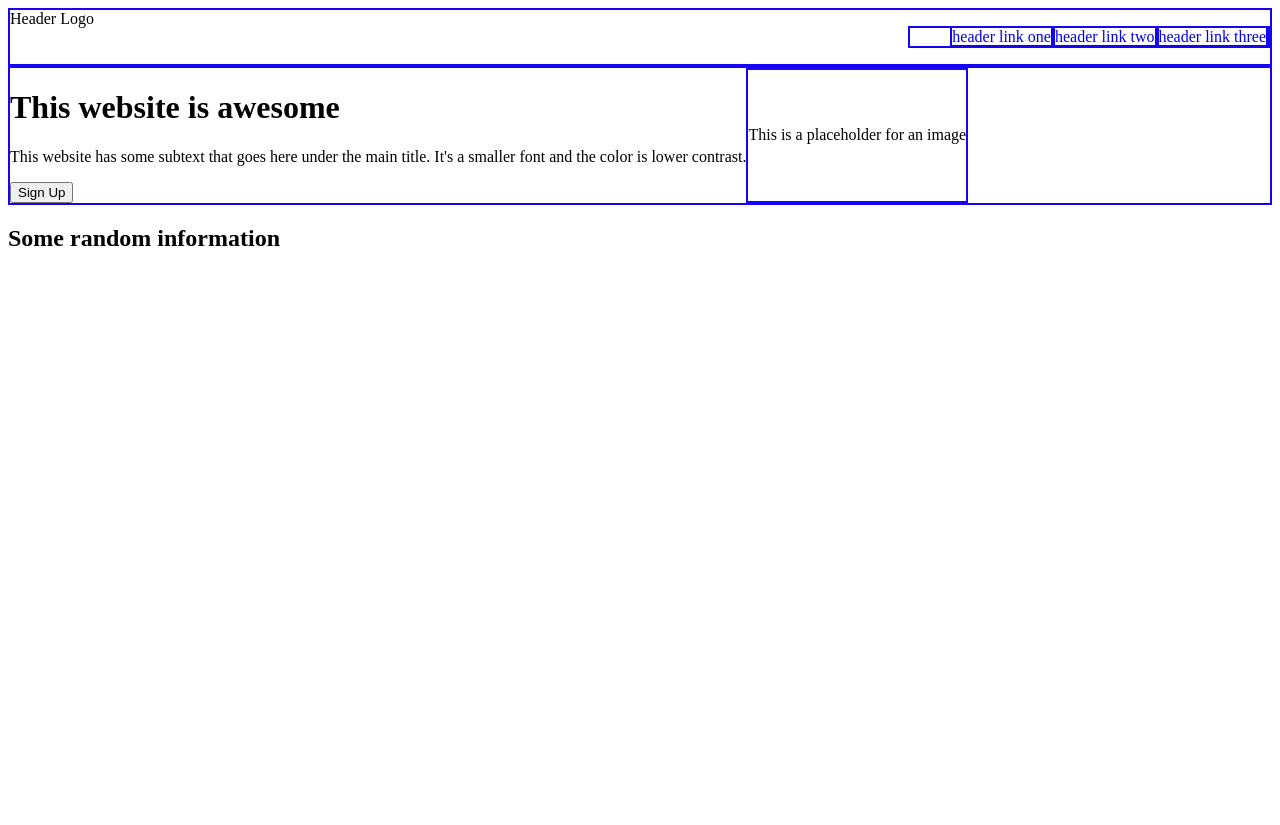
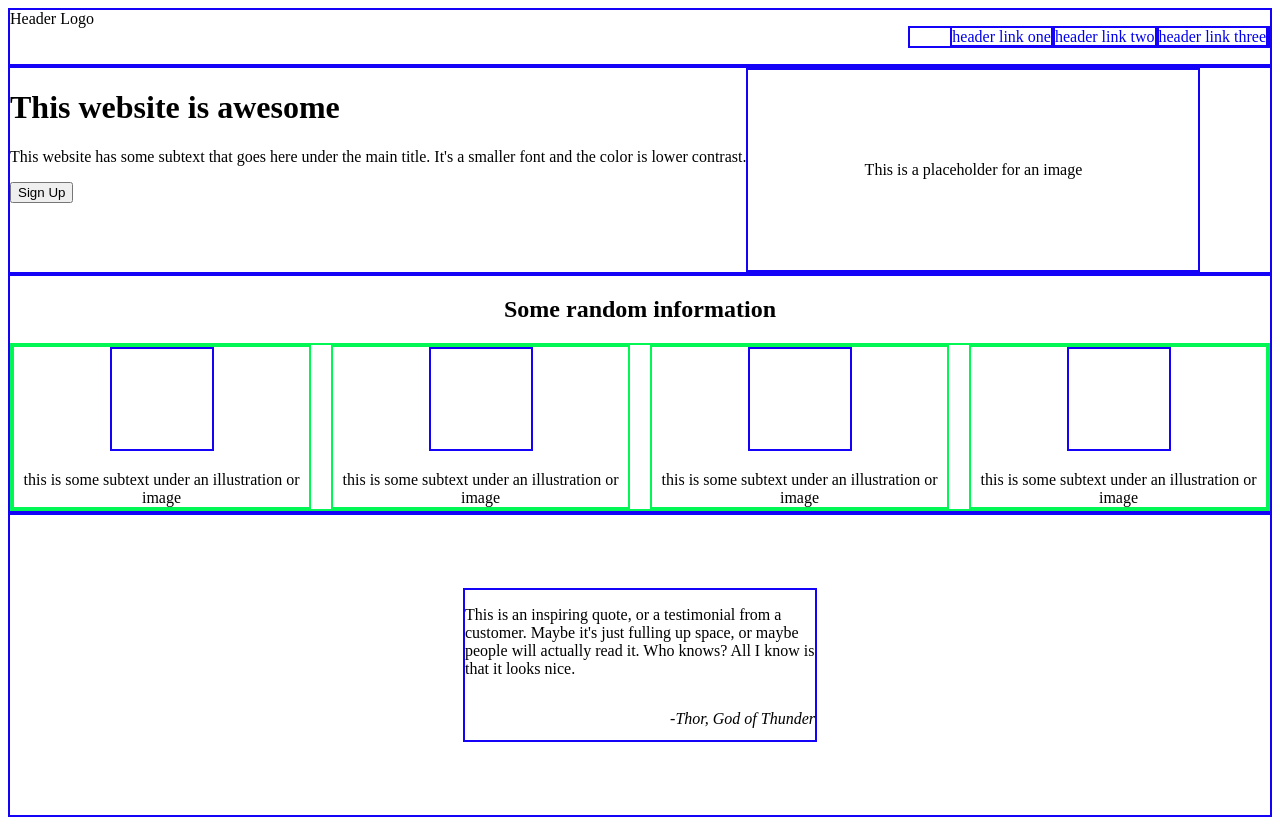
Before and after one commit to dpzj4/landing, a plain HTML site: page index.html in a window 1280 px wide. Before the commit the page ends 800 px from the top, so only its background shows below. Drawn offline with Linux system fonts and the light colour scheme.

Commit message:
add content and correct layout

```diff
--- a/index.html
+++ b/index.html
@@ -28,9 +28,20 @@
     </div>
     <div class="container2">
         <h2>Some random information</h2>
-        <div></div>
+        <div>
+            <div class="card"><div class="cards"></div>this is some subtext under an illustration or image</div>
+            <div class="card"><div class="cards"></div>this is some subtext under an illustration or image</div>
+            <div class="card"><div class="cards"></div>this is some subtext under an illustration or image</div>
+            <div class="card"><div class="cards"></div>this is some subtext under an illustration or image</div>
+        </div>
     </div>
-    <div class="container"></div>
+    <div class="container3">
+        <div>
+        <p class="quote">This is an inspiring quote, or a testimonial from a customer. Maybe it's just fulling up space, or maybe people will actually read it. Who knows? All I know is that it looks nice.
+        </p>
+        <p class="thor"><em>-Thor, God of Thunder</em></p>
+    </div>
+</div>
     <div class="container"></div>
     <footer></footer>
 </body>
--- a/style.css
+++ b/style.css
@@ -18,6 +18,47 @@
 }
 .container1 .image{
     border: 2px solid rgb(20, 3, 247);
+    height: 200px;
+    width: 450px;
+    display: flex;
     justify-content: center;
-    align-content:center;
+    align-items:center;
 }
+.container2{
+    border: 2px solid rgb(20, 3, 247);
+    text-align: center;
+}
+.container2 .card{
+    display: flex;
+    flex-direction: column;
+    align-items: center;
+}
+.container2 div{
+    border: 2px solid rgb(3, 247, 84);
+    display: flex;
+    justify-content: center;
+    gap: 20px;
+}
+.card .cards{
+    border: 2px solid rgb(20, 3, 247);
+    height: 100px;
+    width: 100px;
+}
+.container3{
+    border: 2px solid rgb(20, 3, 247);
+    display: flex;
+    flex-direction:column;
+    align-items: center;
+    justify-content: center;
+    height: 300px;
+}
+.container3 div{
+    border: 2px solid rgb(20, 3, 247);
+    height:150px;
+    width:350px;
+    display: flex;
+    flex-direction: column;
+}
+.container3 div .thor{
+    align-self: end;
+}
```
